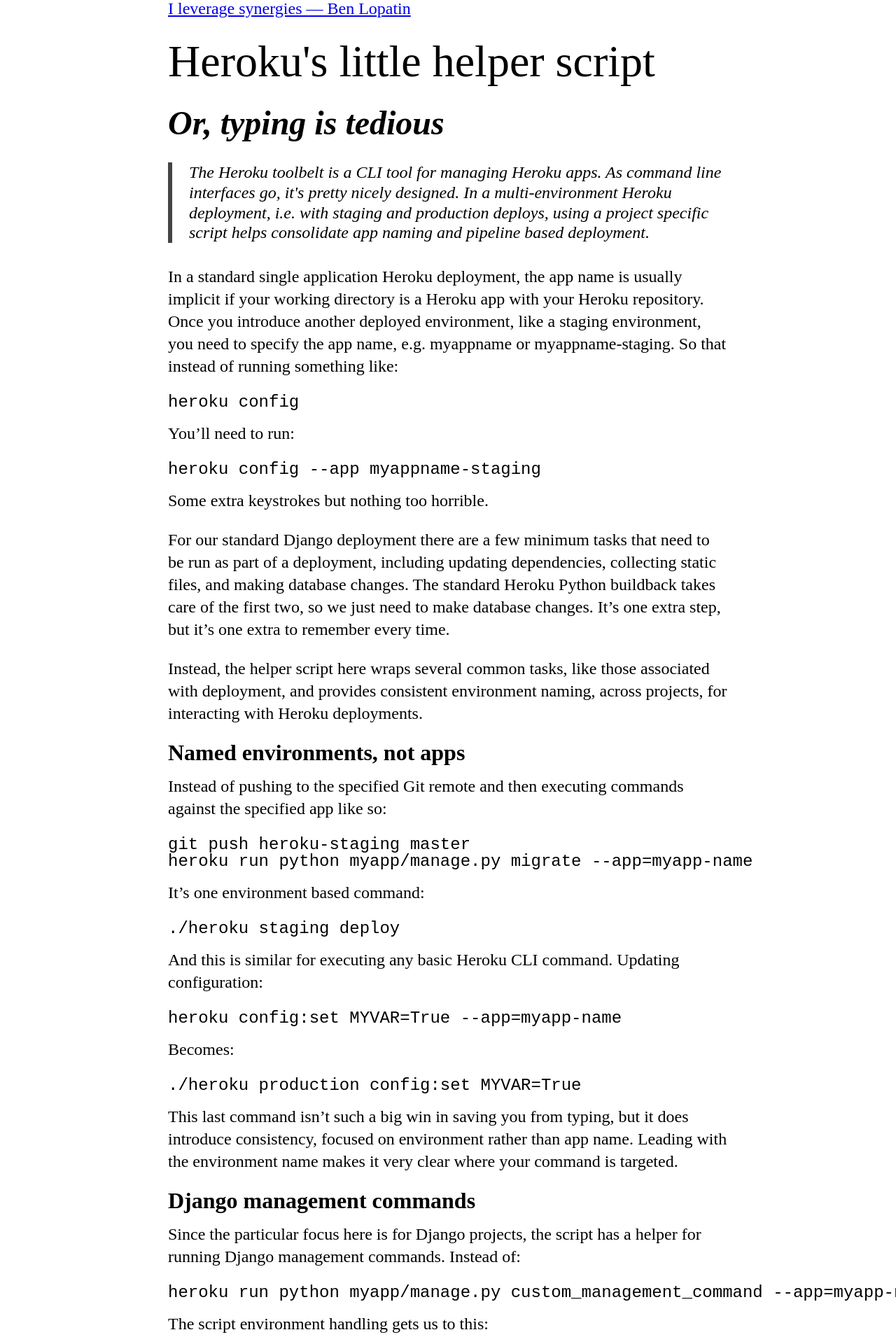
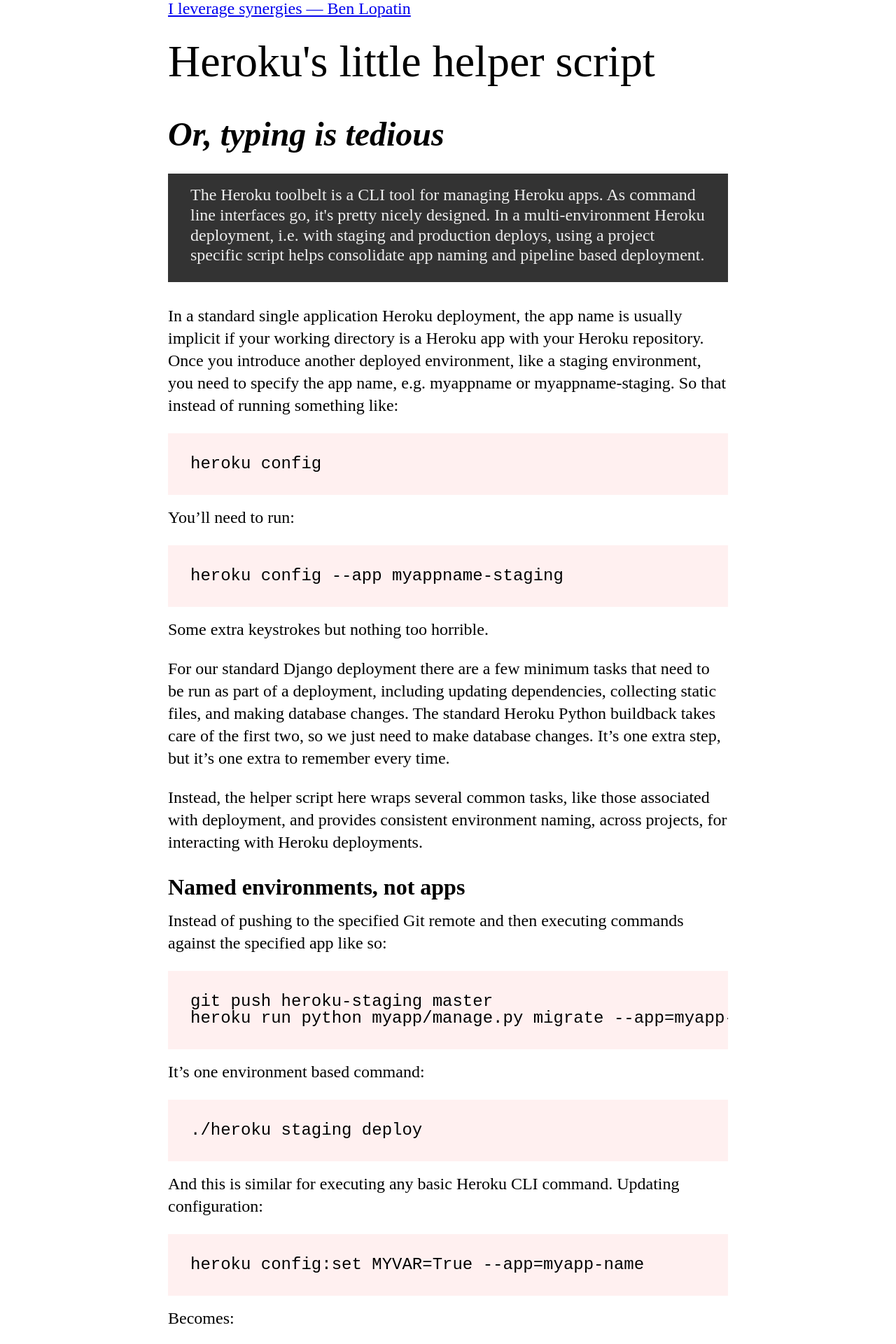
Before and after one commit to bennylope/bennylope.github.com, a Jekyll site: the page built from _posts/2014-10-04-heroku-deploy-script.md, in a window 1280 px wide. Shown: the top 1920 px of the page at 70% size. Built offline with Jekyll 4.4.1, drawn with Linux system fonts in a browser that asks for light colours; comment, search, counter and statistics services are not loaded.

Commit message:
Style updates

```diff
--- a/css/simple.css
+++ b/css/simple.css
@@ -14,11 +14,11 @@
     font-weight: 900;
     font-style: italic;
     font-size: 3rem;
-    margin: 2rem 0 1rem 0;
+    margin: 3rem 0 1rem 0;
 }
 h3 {
     font-size: 2.0rem;
-    margin: 1rem 0;
+    margin: 2rem 0 1rem 0;
     font-weight: 800;
 }
 
@@ -63,13 +63,18 @@
     line-height: 1.5rem;
 }
 
+pre {
+    background-color: #fff0f0;
+    padding: 2rem;
+    overflow-x:scroll;
+}
+
 aside {
-    font-style: italic;
     line-height: 1.8rem;
-    border-left: 6px solid #444;
-    padding: 0 0 0 1.5rem;
+    padding: 1rem 2rem 1.5rem 2rem;
     margin: 2rem 0;
-    font-color: #999;
+    color: #eee;
+    background-color: #333;
 }
 
 
```
